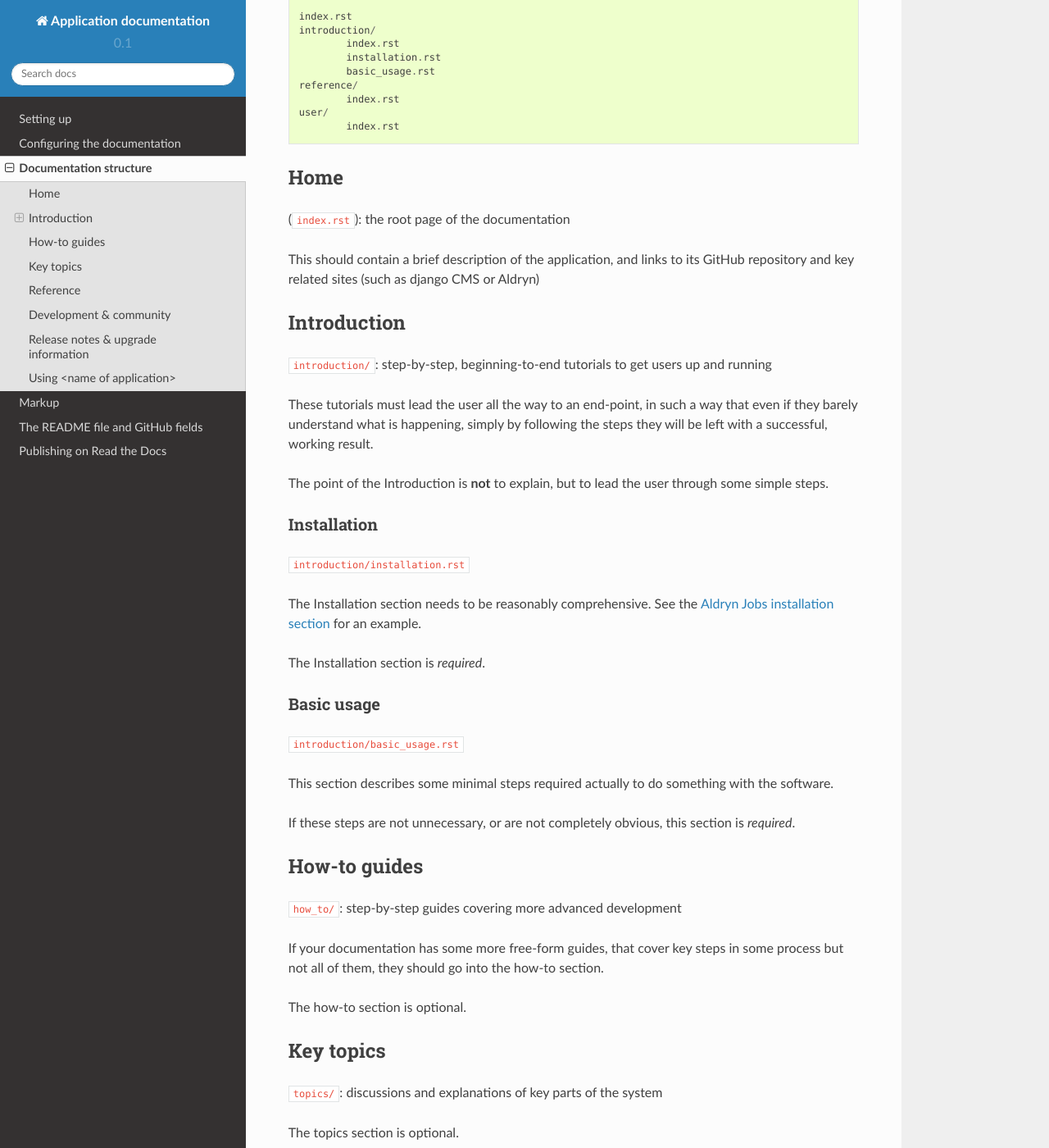
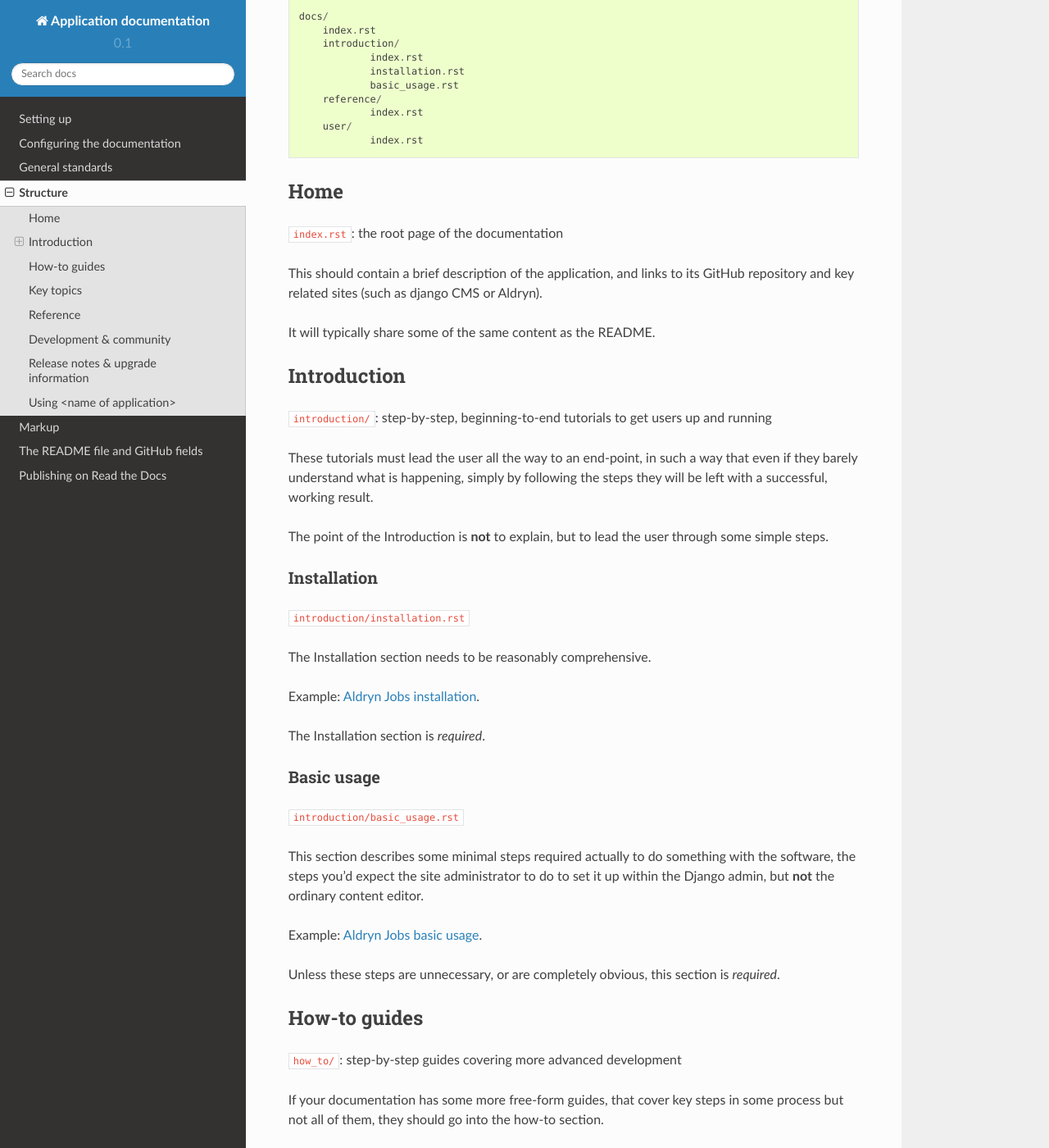
Before and after one commit to divio/application-documentation, a Sphinx documentation site: the page built from docs/structure.rst, in a window 1280 px wide and 1400 px high, scrolled down 282 px. Shown: the whole window at 82% size. Built offline with Sphinx 7.4.7 and the Read the Docs theme 2.0.0, drawn with Linux system fonts in a browser that asks for light colours; some of the changed text lies outside the part shown.

Commit message:
noted English standards, README etc

```diff
--- a/docs/index.rst
+++ b/docs/index.rst
@@ -10,6 +10,7 @@ projects.
 
    setup
    conf
+   general_standards
    structure
    markup
    readme_and_github
--- a/docs/structure.rst
+++ b/docs/structure.rst
@@ -1,30 +1,34 @@
-#######################
-Documentation structure
-#######################
+#########
+Structure
+#########
 
 All Divio/Aldryn documentation should share as far as possible a common overall structure, with an
 ``index.rst`` file at the root of each directory.
 
-A typical project night look like::
+A typical project might contain::
 
-	index.rst
-	introduction/
-		index.rst
-		installation.rst
-		basic_usage.rst
-	reference/
-		index.rst
-	user/
-		index.rst
+    docs/
+    	index.rst
+    	introduction/
+    		index.rst
+    		installation.rst
+    		basic_usage.rst
+    	reference/
+    		index.rst
+    	user/
+    		index.rst
 
 ****
 Home
 ****
 
-(``index.rst``): the root page of the documentation
+``index.rst``: the root page of the documentation
 
 This should contain a brief description of the application, and links to its GitHub repository
-and key related sites (such as django CMS or Aldryn)
+and key related sites (such as django CMS or Aldryn).
+
+It will typically share some of the same content as the README.
+
 
 ************
 Introduction
@@ -45,9 +49,10 @@ Installation
 
 ``introduction/installation.rst``
 
-The Installation section needs to be reasonably comprehensive. See the `Aldryn Jobs installation
-section <http://aldryn-jobs.readthedocs.org/en/latest/introduction/installation.html>`_ for an
-example.
+The Installation section needs to be reasonably comprehensive.
+
+Example: `Aldryn Jobs installation
+<http://aldryn-jobs.readthedocs.org/en/latest/introduction/installation.html>`_.
 
 The Installation section is *required*.
 
@@ -57,9 +62,14 @@ Basic usage
 
 ``introduction/basic_usage.rst``
 
-This section describes some minimal steps required actually to do something with the software.
+This section describes some minimal steps required actually to do something with the software, the
+steps you'd expect the site administrator to do to set it up within the Django admin, but **not**
+the ordinary content editor.
 
-If these steps are not unnecessary, or are not completely obvious, this section is *required*.
+Example: `Aldryn Jobs basic usage
+<http://aldryn-jobs.readthedocs.org/en/latest/introduction/basic_usage.html>`_.
+
+Unless these steps are unnecessary, or are completely obvious, this section is *required*.
 
 
 *************
@@ -92,6 +102,8 @@ Reference
 The topics section is optional, but recommended if APIs and models are complex enough to have
 several options that need to spelled out.
 
+Example: `Aldryn Jobs reference
+<http://aldryn-jobs.readthedocs.org/en/latest/reference/index.html>`_.
 
 ***********************
 Development & community
```
Also changed, not shown: docs/general_standards.rst (added, +37 -0 lines), docs/readme_and_github.rst (+22 -2 lines), docs/markup.rst (line endings or trailing spaces).
